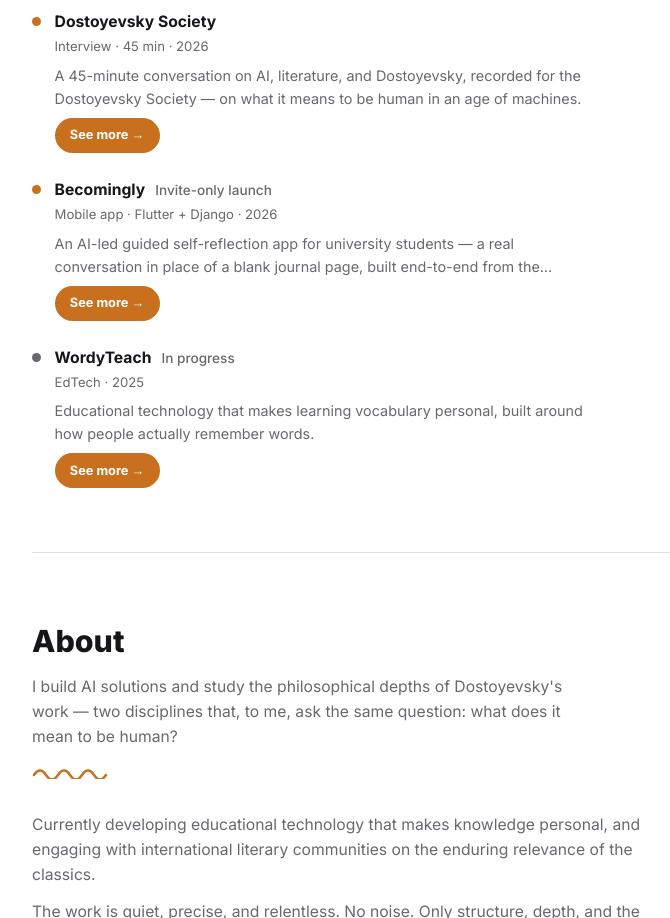
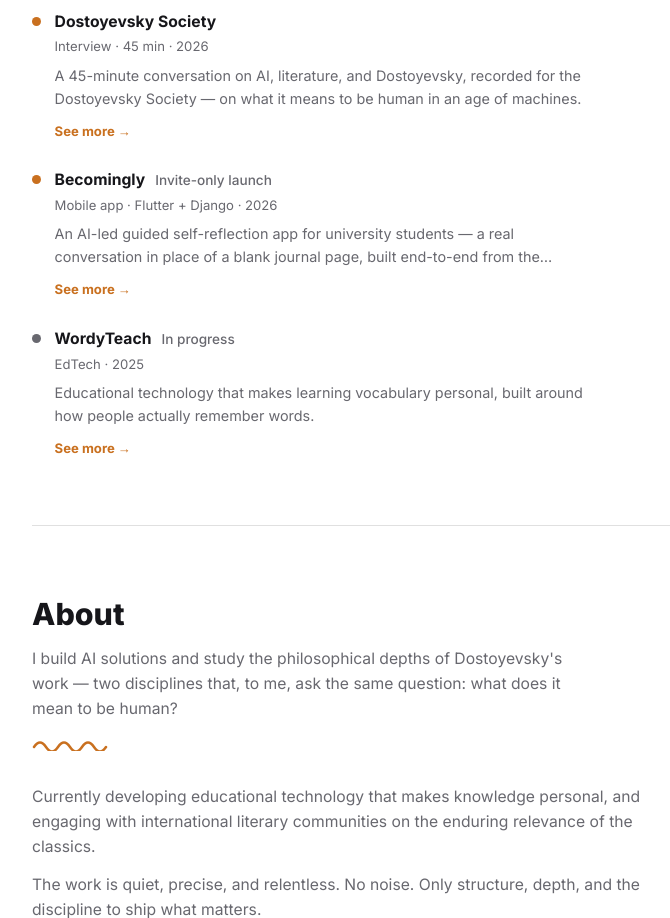
Before and after one commit to Hakberdi11/portfolio_website, a plain HTML site: page index.html in a window 1280 px wide. Shown: the part 804-1722 px from the top of the page, without its empty margins (268-938 px from the left). Drawn offline with Linux system fonts and the light colour scheme.

Commit message:
See more as hyperlink, Screenshots on WordyTeach
See more reverted to a plain orange hyperlink, and Screenshots added to the top of the WordyTeach page.

```diff
--- a/assets/css/style.css
+++ b/assets/css/style.css
@@ -347,20 +347,15 @@
 }
 
 .see-more {
-  display: inline-flex;
-  align-items: center;
-  gap: 0.3rem;
-  padding: 0.45rem 0.95rem;
-  border-radius: 999px;
-  background: var(--accent);
-  color: var(--bg);
-  font-size: 0.8rem;
+  display: inline-block;
+  font-size: 0.82rem;
   font-weight: 700;
-  transition: opacity 0.15s ease, transform 0.15s ease;
+  color: var(--accent);
 }
 
 .see-more:hover {
-  opacity: 0.85;
+  text-decoration: underline;
+  text-underline-offset: 3px;
 }
 
 /* Project detail pages */
```
Also changed, not shown: work/wordyteach.html (+5 -0 lines).
